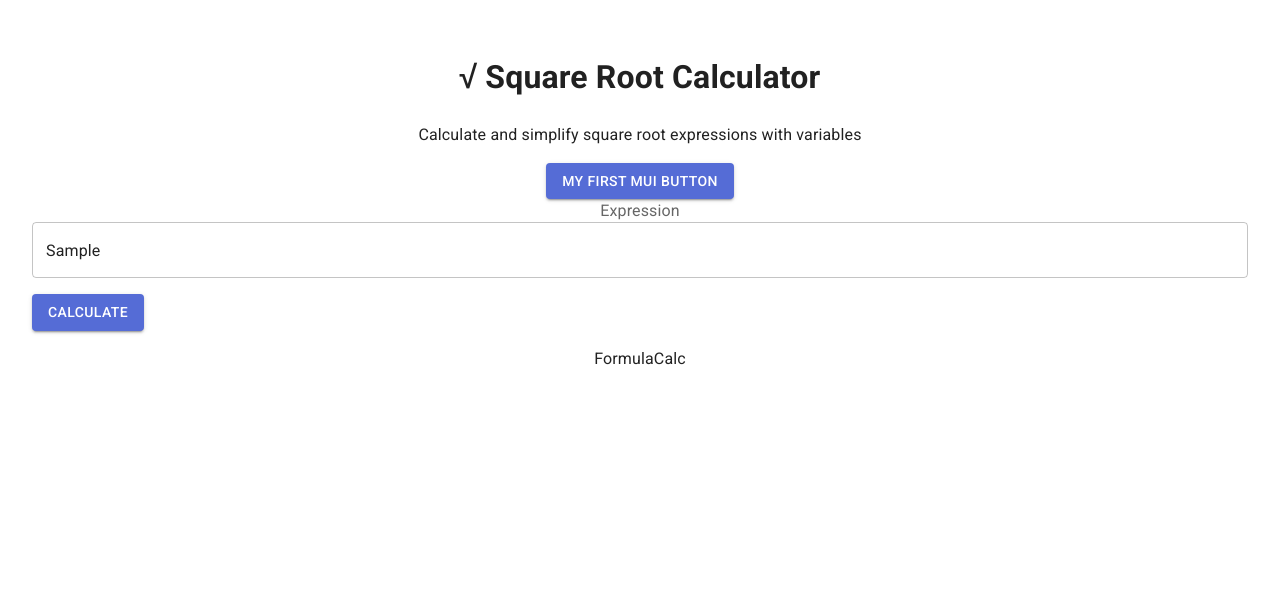
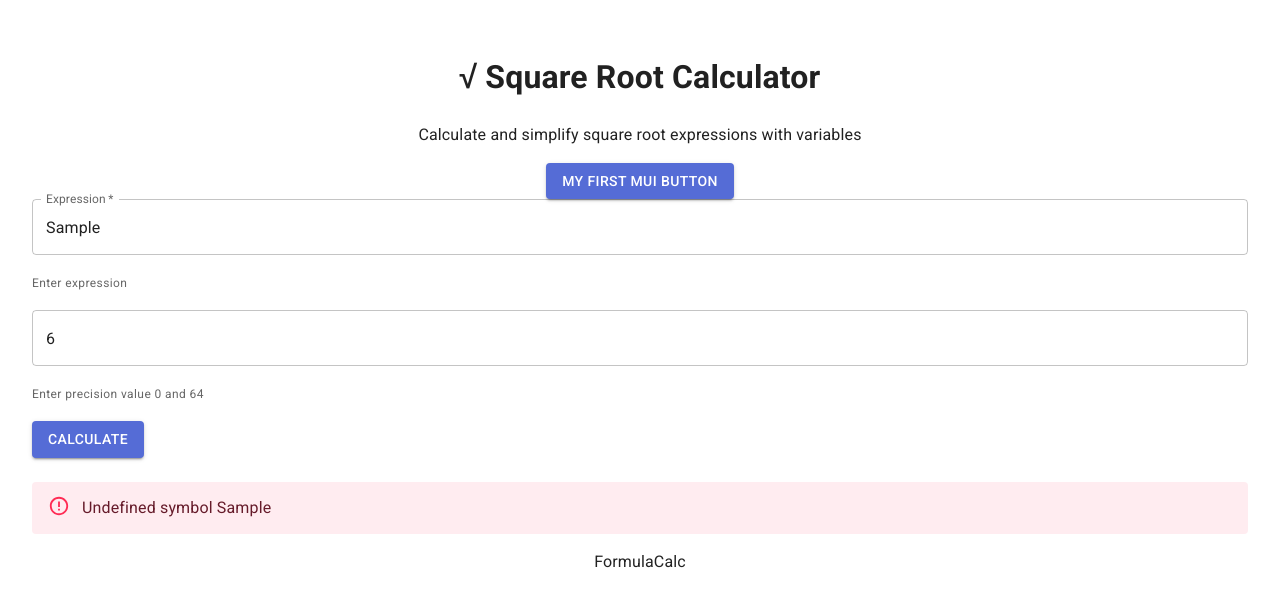
Before and after one commit to mrandrewer/hse-opd-square-root, a React (Vite) app: page / in a window 1280 px wide. Both pictures are taken after typing "Sample" into the empty fields and a click on the button "CALCULATE". Shown: the top 606 px of the page. Built offline with nearby package versions, Linux system fonts and the light colour scheme.

Commit message:
Calculation + precision working

```diff
--- a/package.json
+++ b/package.json
@@ -19,8 +19,10 @@
     "vite": "^7.3.1"
   },
   "dependencies": {
+    "@base-ui/react": "^1.1.0",
     "@emotion/react": "^11.14.0",
     "@emotion/styled": "^11.14.1",
+    "@mui/icons-material": "^7.3.7",
     "@mui/material": "^7.3.7",
     "i18n": "^0.15.3",
     "mathjs": "^15.1.0",
--- a/src/components/ValueCalculator.jsx
+++ b/src/components/ValueCalculator.jsx
@@ -1,37 +1,77 @@
 import { calculateRoot } from "../utils/mathOperations";
-import { Box, FormControl, FormLabel, TextField, Button } from '@mui/material';
+import React from 'react';
+import { Box, TextField, Button, Alert, Typography, FormHelperText } from '@mui/material';
 
 function ValueCalculator() {
+
+    const [expression, setExpression] = React.useState('');
+    const [precision, setPrecision] = React.useState('6');
+    const [result, setResult] = React.useState(null);
+    const [error, setError] = React.useState({
+        hasError: false,
+        message: ''
+    });
+
+    const handleExpressionChange = (event) => {
+        setExpression(event.target.value);
+        // Clear error when user starts typing
+        if (error.hasError) {
+            setError({ hasError: false, message: '' });
+        }
+    };
+
+    const handlePrecisionChange = (event) => {
+        setPrecision(event.target.value);
+    };
+
     const calculate = () => {
-
+        setResult(null);
+        setError({ hasError: false, message: '' });
+        if (expression === "") {
+            setError({ hasError: true, message: 'Expression cannot be empty' });
+            return;
         }
-    const expressionError = "";
-    const expressionErrorMessage = "";
+        try {
+            const calculatedResult = calculateRoot(expression, parseInt(precision));
+            setResult(calculatedResult);
+        } catch (err) {
+            setError({
+                hasError: true,
+                message: err.message ?? 'Invalid expression'
+            });
+        }
+    }
     return (
-        <Box
-            noValidate
-            sx={{
-                display: 'flex',
-                flexDirection: 'column',
-                width: '100%',
-                gap: 2,
-            }}
-        >
-            <FormControl>
-                <FormLabel htmlFor="expression">Expression</FormLabel>
+        <Box sx={{ display: 'flex', flexDirection: 'column', gap: 2 }}>
             <TextField
-                    error={expressionError}
-                    helperText={expressionErrorMessage}
                 id="expression"
-                    type="expression"
                 name="expression"
+                type="text"
+                label="Expression"
                 placeholder="4"
                 required
                 fullWidth
                 variant="outlined"
-                    color={expressionError ? 'error' : 'primary'}
+                value={expression}
+                onChange={handleExpressionChange}
             />
-            </FormControl>
+            <FormHelperText sx={{ ml: 0, '&:empty': { mt: 0 } }}>
+                Enter expression
+            </FormHelperText>
+            <TextField
+                id="precision"
+                name="precision"
+                type="number"
+                min={0}
+                max={64}
+                fullWidth
+                variant="outlined"
+                value={precision}
+                onChange={handlePrecisionChange}
+            />
+            <FormHelperText sx={{ ml: 0, '&:empty': { mt: 0 } }}>
+                Enter precision value 0 and 64
+            </FormHelperText>
             <Button
                 variant="contained"
                 onClick={calculate}
@@ -39,7 +79,30 @@ function ValueCalculator() {
             >
                 Calculate
             </Button>
+            {/* Display Result */}
+            {
+                result !== null && !error.hasError && (
+                    <Alert severity="success" sx={{ mt: 1 }}>
+                        <Typography variant="body1">
+                            Result: <strong>{result}</strong>
+                        </Typography>
+                    </Alert>
+                )
+            }
+
+            {/* Display Error Alert */}
+            {
+                error.hasError && (
+                    <Alert severity="error" sx={{ mt: 1 }}>
+                        <Typography variant="body1">
+                            {error.message}
+                        </Typography>
+                    </Alert>
+                )
+            }
+
         </Box>
+
     );
 }
 
--- a/src/utils/mathOperations.js
+++ b/src/utils/mathOperations.js
@@ -1,4 +1,6 @@
-import * as math from 'mathjs';
+import * as mathjs from 'mathjs';
+
+const math = mathjs.create(mathjs.all);
 
 function calculateRoot(expression, precision = null) {
     math.config({
```
Also changed, not shown: 1 other file (tests, documents, lock files or other folders). Lines whose indentation alone changed are shown as unchanged.
